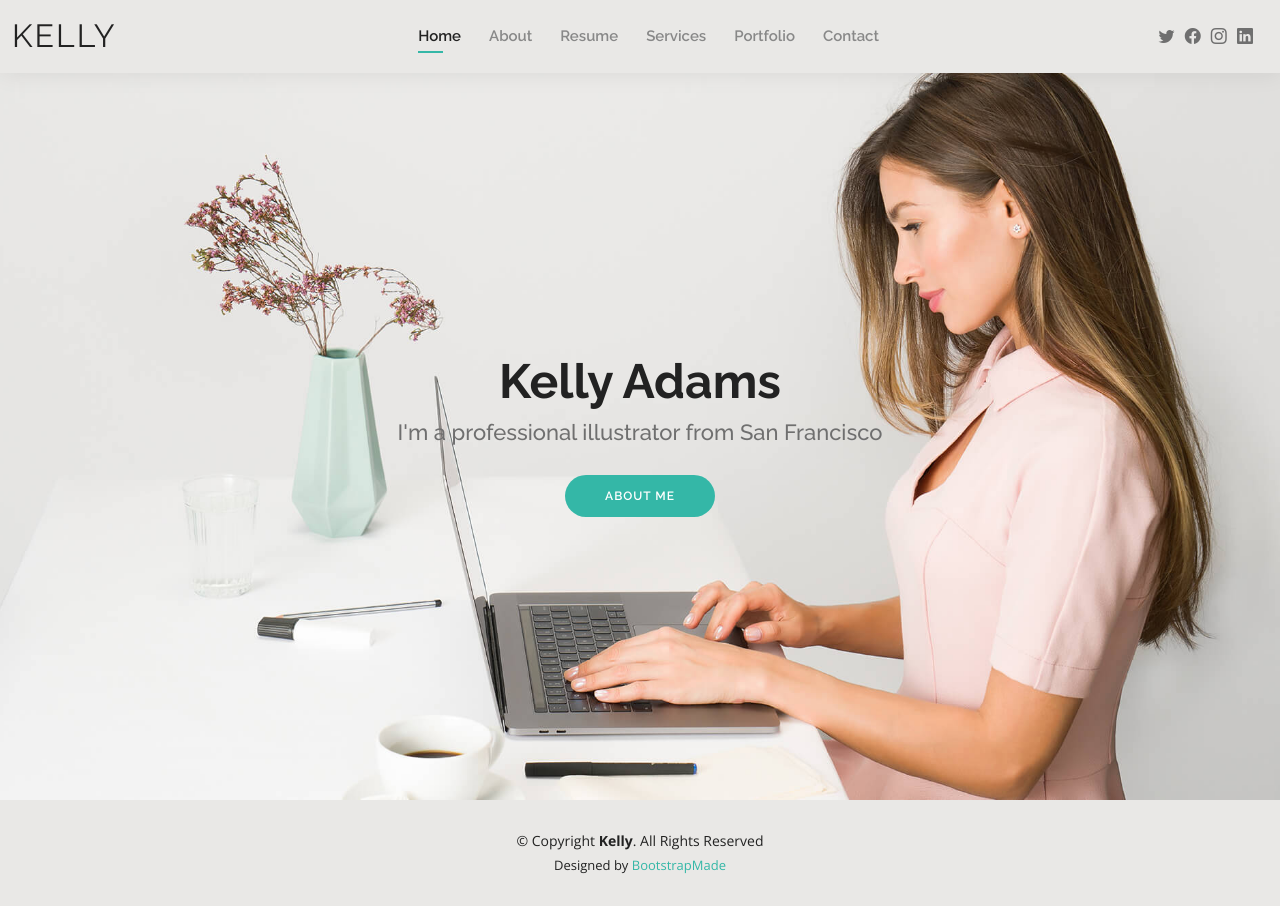
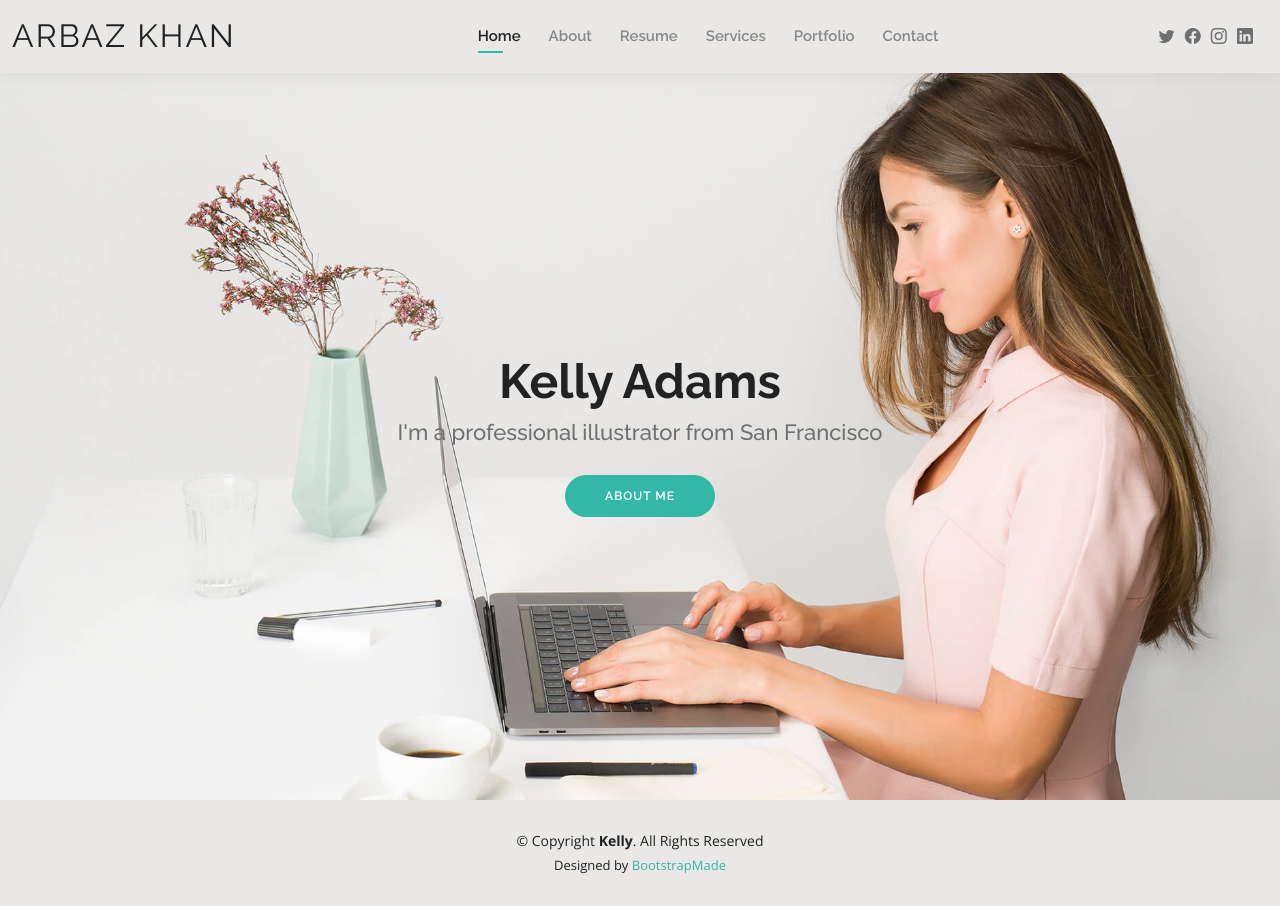
Before and after one commit to arbazkhan02/mywebsite, a plain HTML site: page index.html in a window 1280 px wide. Drawn offline with nearby package versions, Linux system fonts and the light colour scheme.

Commit message:
added name

```diff
--- a/index.html
+++ b/index.html
@@ -42,7 +42,7 @@
   <header id="header" class="fixed-top">
     <div class="container-fluid d-flex justify-content-between align-items-center">
 
-      <h1 class="logo me-auto me-lg-0"><a href="index.html">Kelly</a></h1>
+      <h1 class="logo me-auto me-lg-0"><a href="index.html">Arbaz Khan</a></h1>
       <!-- Uncomment below if you prefer to use an image logo -->
       <!-- <a href="index.html" class="logo"><img src="assets/img/logo.png" alt="" class="img-fluid"></a>-->
 
```
